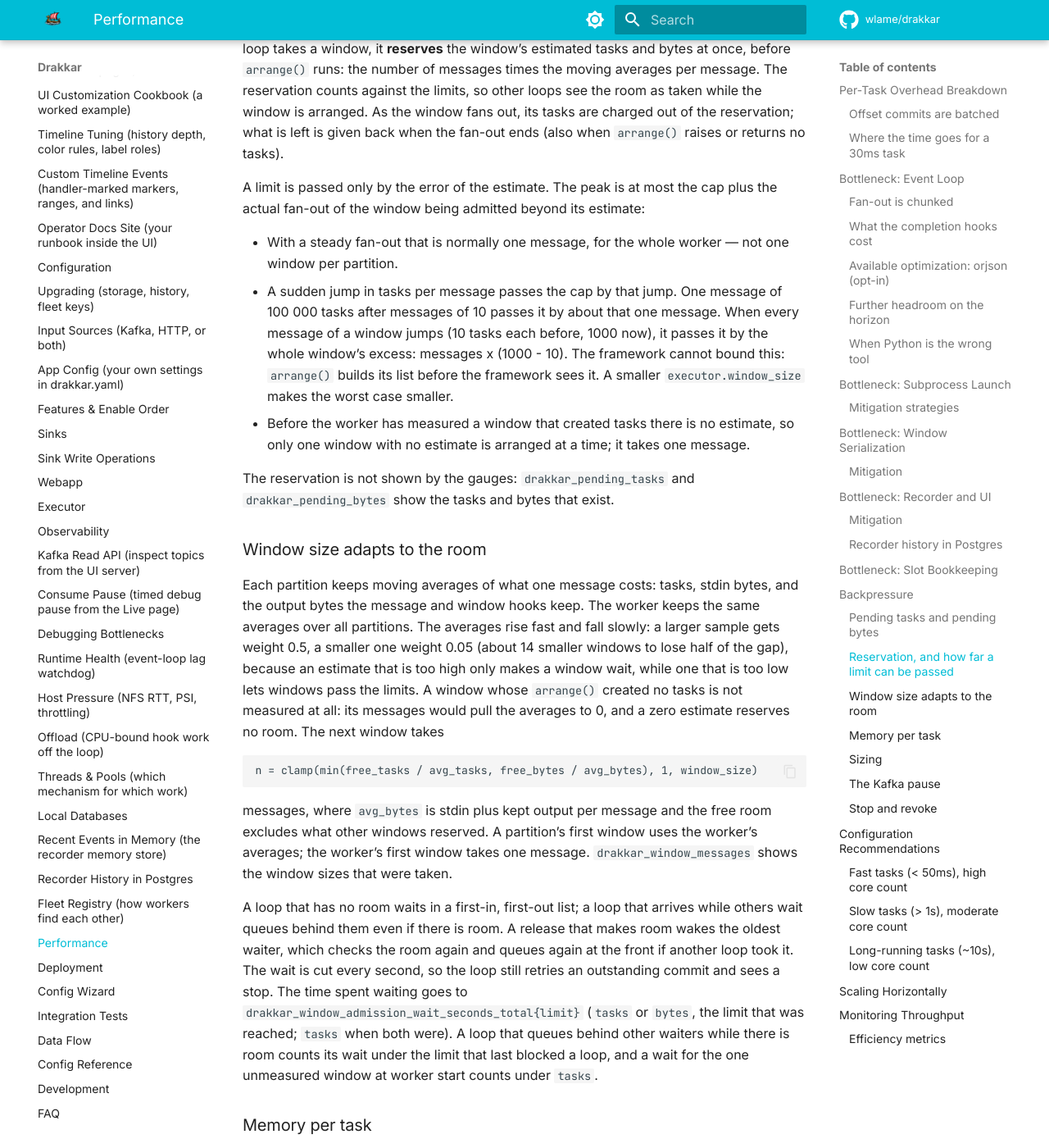
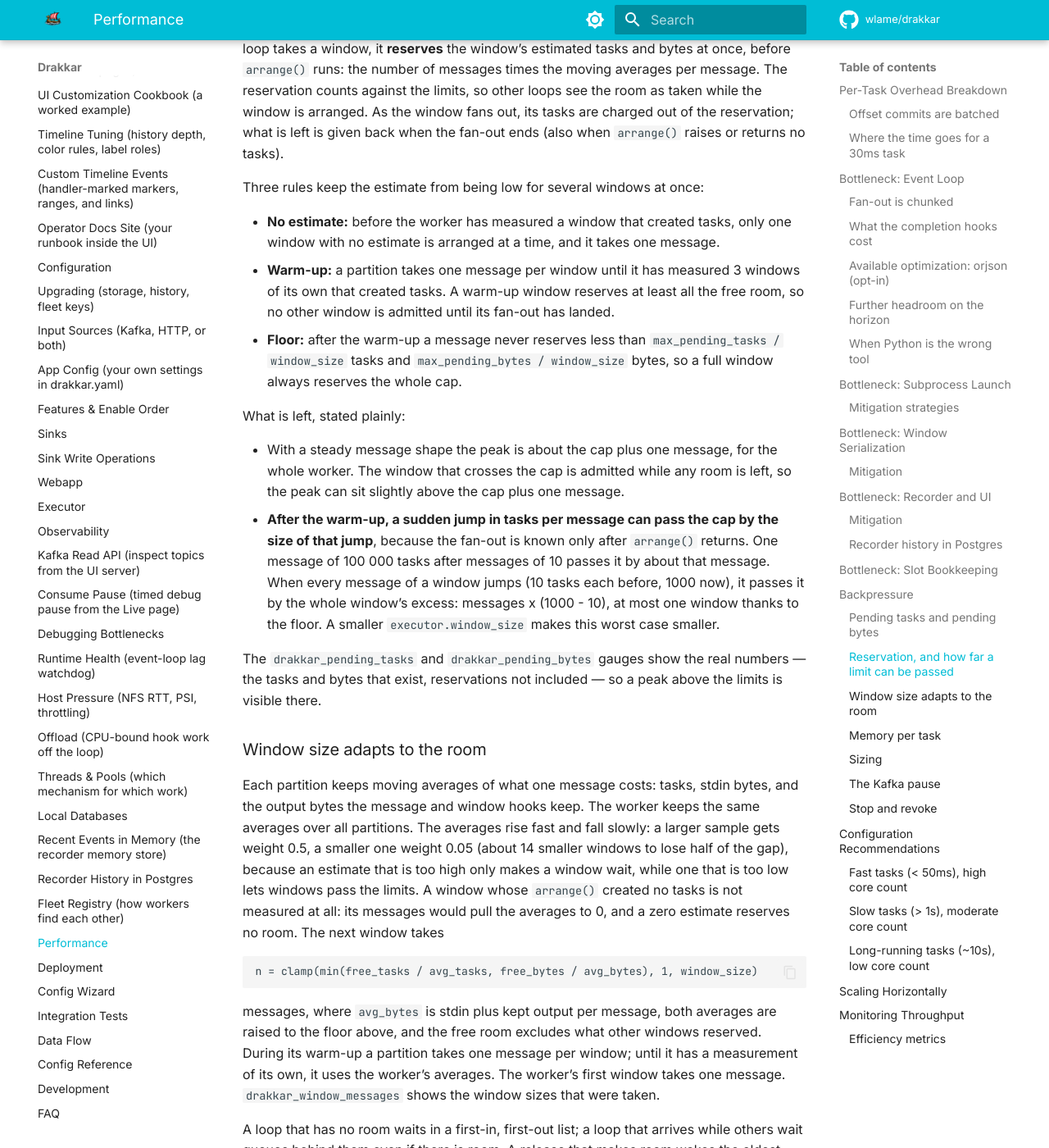
Before and after one commit to wlame/drakkar, an MkDocs documentation site: the page built from docs/performance.md, in a window 1280 px wide and 1400 px high, scrolled down 11536 px. Shown: the whole window at 82% size. Built offline with MkDocs 1.6.1 and Material for MkDocs 9.7.7, drawn with Linux system fonts in a browser that asks for light colours; comment, search, counter and statistics services are not loaded.

Commit message:
State the warm-up, the reservation floor and the remaining jump bound in the docs.

````diff
--- a/docs/performance.md
+++ b/docs/performance.md
@@ -497,24 +497,35 @@ As the window fans out, its tasks are charged out of the reservation; what
 is left is given back when the fan-out ends (also when `arrange()` raises or
 returns no tasks).
 
-A limit is passed only by the error of the estimate. The peak is at most the
-cap plus the actual fan-out of the window being admitted beyond its estimate:
+Three rules keep the estimate from being low for several windows at once:
 
-- With a steady fan-out that is normally one message, for the whole worker —
-  not one window per partition.
-- A sudden jump in tasks per message passes the cap by that jump. One message
-  of 100 000 tasks after messages of 10 passes it by about that one message.
-  When every message of a window jumps (10 tasks each before, 1000 now), it
-  passes it by the whole window's excess: messages x (1000 - 10). The
-  framework cannot bound this: `arrange()` builds its list before the
-  framework sees it. A smaller `executor.window_size` makes the worst case
-  smaller.
-- Before the worker has measured a window that created tasks there is no
-  estimate, so only one window with no estimate is arranged at a time; it
-  takes one message.
+- **No estimate:** before the worker has measured a window that created
+  tasks, only one window with no estimate is arranged at a time, and it takes
+  one message.
+- **Warm-up:** a partition takes one message per window until it has measured
+  3 windows of its own that created tasks. A warm-up window reserves at least
+  all the free room, so no other window is admitted until its fan-out has
+  landed.
+- **Floor:** after the warm-up a message never reserves less than
+  `max_pending_tasks / window_size` tasks and `max_pending_bytes /
+  window_size` bytes, so a full window always reserves the whole cap.
 
-The reservation is not shown by the gauges: `drakkar_pending_tasks` and
-`drakkar_pending_bytes` show the tasks and bytes that exist.
+What is left, stated plainly:
+
+- With a steady message shape the peak is about the cap plus one message,
+  for the whole worker. The window that crosses the cap is admitted while any
+  room is left, so the peak can sit slightly above the cap plus one message.
+- **After the warm-up, a sudden jump in tasks per message can pass the cap by
+  the size of that jump**, because the fan-out is known only after
+  `arrange()` returns. One message of 100 000 tasks after messages of 10
+  passes it by about that message. When every message of a window jumps (10
+  tasks each before, 1000 now), it passes it by the whole window's excess:
+  messages x (1000 - 10), at most one window thanks to the floor. A smaller
+  `executor.window_size` makes this worst case smaller.
+
+The `drakkar_pending_tasks` and `drakkar_pending_bytes` gauges show the real
+numbers — the tasks and bytes that exist, reservations not included — so a
+peak above the limits is visible there.
 
 ### Window size adapts to the room
 
@@ -532,9 +543,11 @@ room. The next window takes
 n = clamp(min(free_tasks / avg_tasks, free_bytes / avg_bytes), 1, window_size)
 ```
 
-messages, where `avg_bytes` is stdin plus kept output per message and the
-free room excludes what other windows reserved. A partition's first window
-uses the worker's averages; the worker's first window takes one message.
+messages, where `avg_bytes` is stdin plus kept output per message, both
+averages are raised to the floor above, and the free room excludes what
+other windows reserved. During its warm-up a partition takes one message per
+window; until it has a measurement of its own, it uses the worker's averages.
+The worker's first window takes one message.
 `drakkar_window_messages` shows the window sizes that were taken.
 
 A loop that has no room waits in a first-in, first-out list; a loop that
````
Also changed, not shown: CHANGELOG.md (+5 -2 lines), docs/data-flow.md (+8 -6 lines), docs/executor.md (+7 -5 lines), docs/fan-out.md (+14 -9 lines), docs/upgrading.md (+5 -4 lines).
